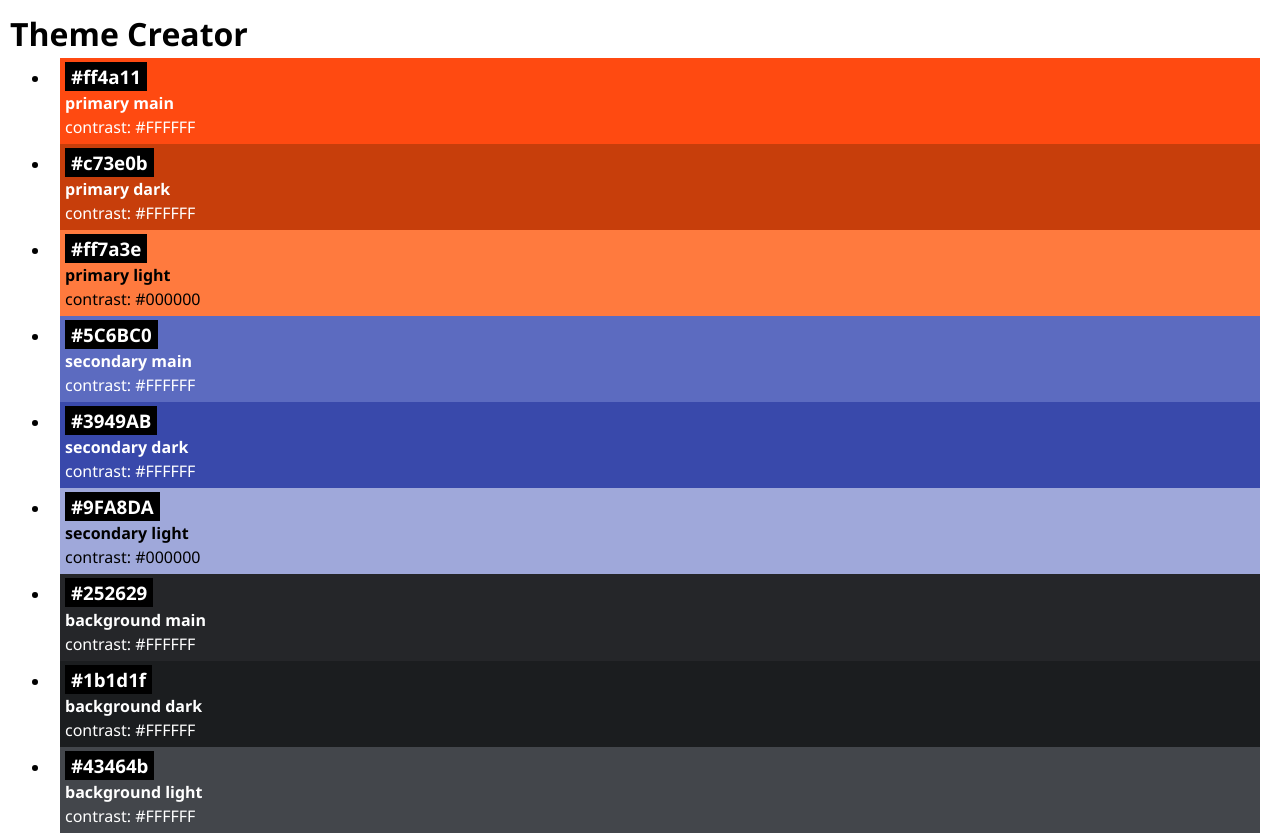
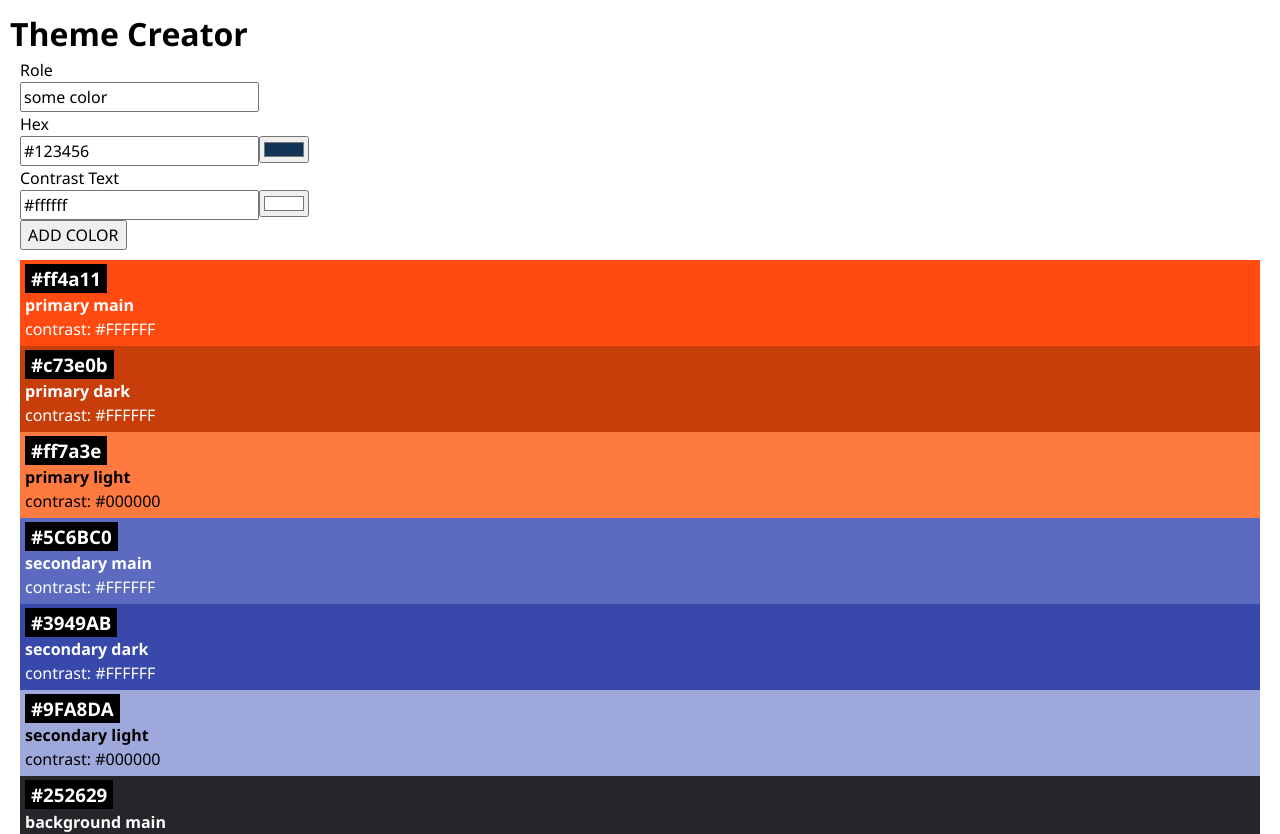
Before and after one commit to StephieTack/theme-creator, a React (Vite) app: page / in a window 1280 px wide. Shown: the top 834 px of the page. Built offline with nearby package versions, Linux system fonts and the light colour scheme.

Commit message:
adding id via nanoid-generator

```diff
--- a/package.json
+++ b/package.json
@@ -14,7 +14,8 @@
     "@octokit/rest": "^20.1.0",
     "dotenv": "^16.4.5",
     "react": "^18.2.0",
-    "react-dom": "^18.2.0"
+    "react-dom": "^18.2.0",
+    "uuid": "^10.0.0"
   },
   "devDependencies": {
     "@types/react": "^18.2.66",
--- a/src/App.css
+++ b/src/App.css
@@ -2,3 +2,9 @@
   font-family: "Segoe UI", "Helvetica Neue", Arial, sans-serif;
   padding: 10px;
 }
+
+.color-list {
+  list-style-type: none;
+  padding: 0;
+  margin: 0;
+}
--- a/src/App.jsx
+++ b/src/App.jsx
@@ -1,13 +1,25 @@
+import { useId, useState } from "react";
 import "./App.css";
 import ColorComponent from "./Components/Color/Color";
 import { initialColors } from "./lib/colors";
+import ColorForm from "./Components/ColorForm/ColorForm";
+import { nanoid } from "nanoid";
 
 function App() {
+  const [colors, setColors] = useState(initialColors);
+
+  function handleAddColor(newColor) {
+    const newColorWithId = { ...newColor, id: nanoid() };
+
+    setColors([newColorWithId, ...colors]);
+  }
+
   return (
     <>
       <h1>Theme Creator</h1>
-      <ul>
-        {initialColors.map((color) => (
+      <ColorForm onSubmitColor={handleAddColor} />
+      <ul className="color-list">
+        {colors.map((color) => (
           <li key={color.id}>
             <ColorComponent color={color} />
           </li>
--- /dev/null
+++ b/src/Components/ColorForm/ColorForm.css
@@ -0,0 +1,4 @@
+form {
+  padding-left: 10px;
+  padding-bottom: 10px;
+}
--- /dev/null
+++ b/src/Components/ColorForm/ColorForm.jsx
@@ -0,0 +1,43 @@
+import ColorInput from "../ColorInput/ColorInput";
+import "./ColorForm.css";
+
+export default function ColorForm({
+  onSubmitColor,
+  initialData = { role: "some color", hex: "#123456", contrastText: "#ffffff" },
+}) {
+  function handleSubmit(event) {
+    event.preventDefault();
+    const formData = new FormData(event.target);
+    const data = Object.fromEntries(formData);
+    onSubmitColor(data);
+  }
+
+  return (
+    <form className="color-form" onSubmit={handleSubmit}>
+      <label htmlFor="role">
+        Role
+        <br />
+        <input
+          type="text"
+          id="role"
+          name="role"
+          defaultValue={initialData.role}
+        />
+      </label>
+      <br />
+      <label htmlFor="hex">
+        Hex
+        <br />
+        <ColorInput id="hex" defaultValue={initialData.hex} />
+      </label>
+      <br />
+      <label htmlFor="contrastText">
+        Contrast Text
+        <br />
+        <ColorInput id="contrastText" defaultValue={initialData.contrastText} />
+      </label>
+      <br />
+      <button>ADD COLOR</button>
+    </form>
+  );
+}
--- /dev/null
+++ b/src/Components/ColorInput/ColorInput.jsx
@@ -0,0 +1,22 @@
+import { useState } from "react";
+
+export default function ColorInput({ id, defaultValue }) {
+  const [inputValue, setInputValue] = useState(defaultValue);
+
+  function handleInputValue(event) {
+    setInputValue(event.target.value);
+  }
+
+  return (
+    <>
+      <input
+        type="text"
+        id={id}
+        name={id}
+        value={inputValue}
+        onChange={handleInputValue}
+      />
+      <input type="color" value={inputValue} onChange={handleInputValue} />
+    </>
+  );
+}
```
Also changed, not shown: 1 other file (tests, documents, lock files or other folders).
